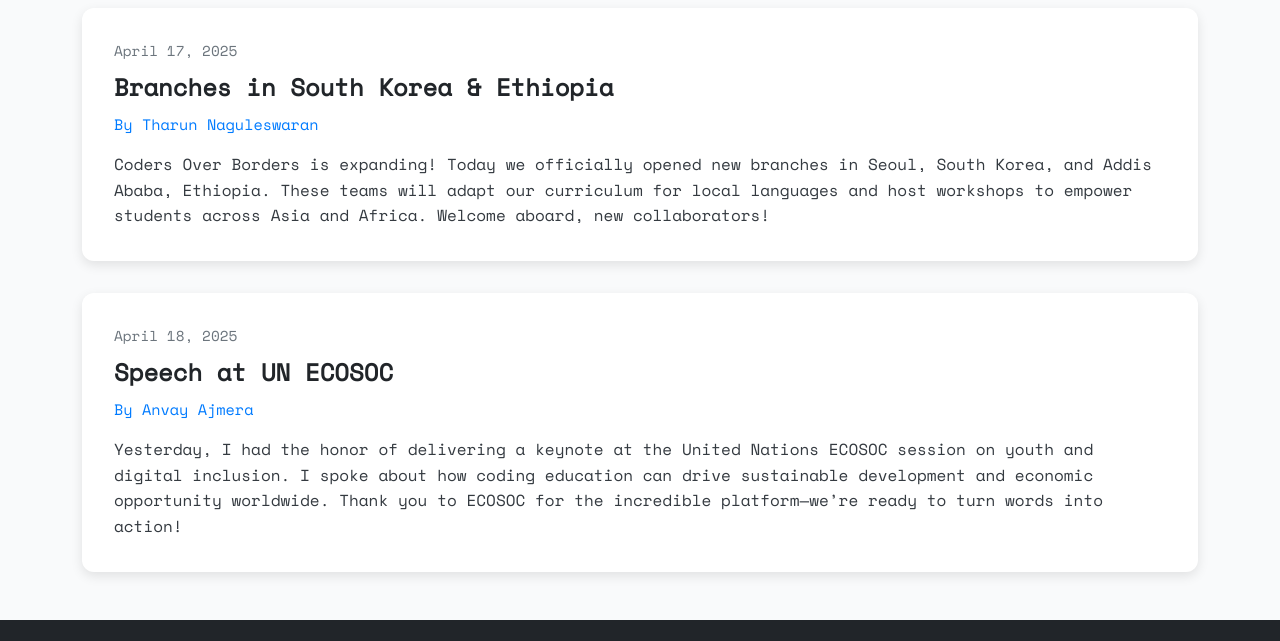
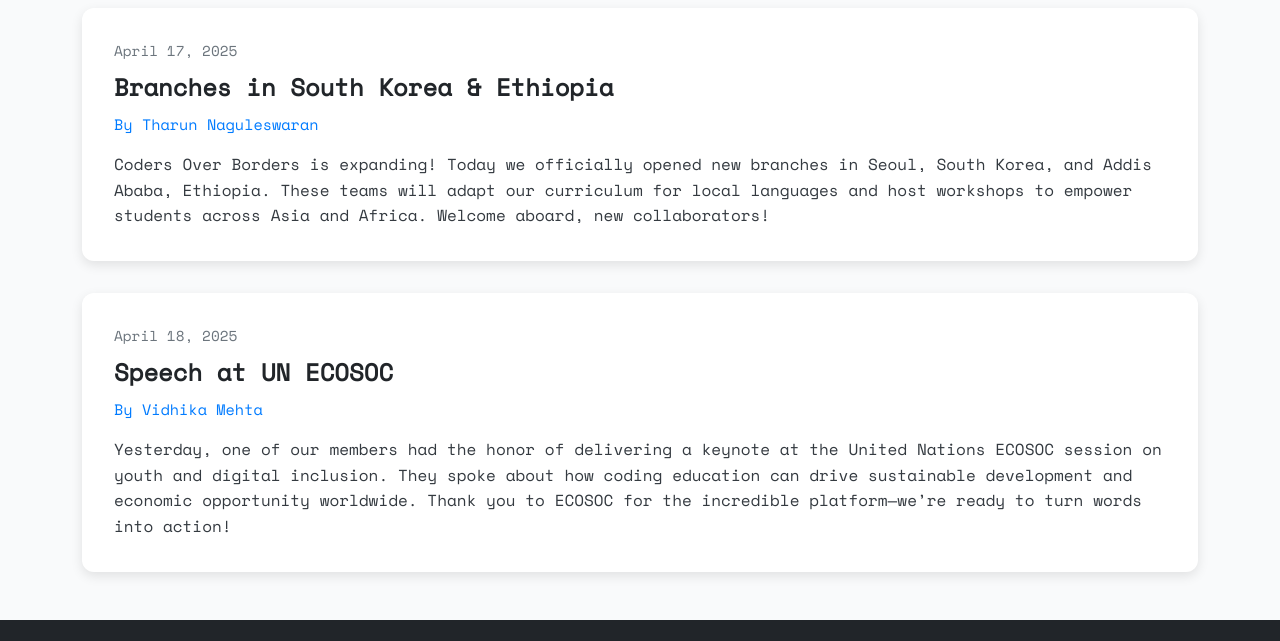
Before and after one commit to Cellius-1/Cellius-1.github.io, a plain HTML site: page blog.html in a window 1280 px wide. Shown: the part 687-1328 px from the top of the page. Drawn offline with nearby package versions, Linux system fonts and the light colour scheme.

Commit message:
Update blog.html

```diff
--- a/blog.html
+++ b/blog.html
@@ -94,9 +94,9 @@
     <article class="blog-post" data-aos="fade-up" data-aos-delay="300">
       <div class="post-date">April 18, 2025</div>
       <div class="post-title">Speech at UN ECOSOC</div>
-      <div class="post-meta">By Anvay Ajmera</div>
+      <div class="post-meta">By Vidhika Mehta</div>
       <div class="post-content">
-        Yesterday, I had the honor of delivering a keynote at the United Nations ECOSOC session on youth and digital inclusion. I spoke about how coding education can drive sustainable development and economic opportunity worldwide. Thank you to ECOSOC for the incredible platform—we’re ready to turn words into action!
+        Yesterday, one of our members had the honor of delivering a keynote at the United Nations ECOSOC session on youth and digital inclusion. They spoke about how coding education can drive sustainable development and economic opportunity worldwide. Thank you to ECOSOC for the incredible platform—we’re ready to turn words into action!
       </div>
     </article>
   </div>
```
